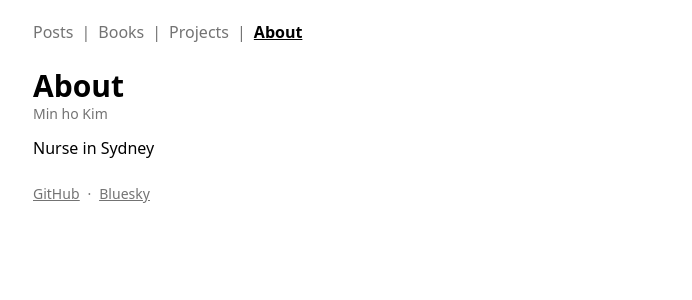
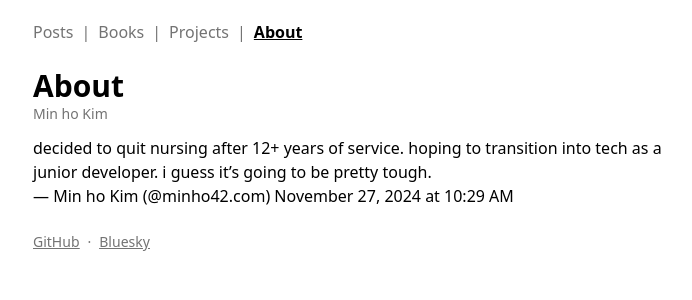
Before and after one commit to minho42/blog, a Next.js app: page /about in a window 1280 px wide. Shown: the top 300 px of the page, without its empty margins (287-979 px from the left). Built offline with nearby package versions, Linux system fonts and the light colour scheme.

Commit message:
embedded bluesky pinned post to about

```diff
--- a/app/about/page.tsx
+++ b/app/about/page.tsx
@@ -8,7 +8,27 @@ export default function Page() {
 
       <article className="space-y-1 px-4 py-2">
         <ul>
-          <li>Nurse in Sydney</li>
+          <li>
+            <blockquote
+              className="bluesky-embed"
+              data-bluesky-uri="at://did:plc:63uu3mbgijk7a6lq7n7b347x/app.bsky.feed.post/3lbv6w575u22i"
+              data-bluesky-cid="bafyreiduyjxpmrl3djdoxsqbjbhsmpjf6eckxpdehhuow7xu2kajhmvhgi"
+            >
+              <p lang="en">
+                decided to quit nursing after 12+ years of service. hoping to transition into tech as a junior
+                developer. i guess it’s going to be pretty tough.
+              </p>
+              &mdash; Min ho Kim (
+              <a href="https://bsky.app/profile/did:plc:63uu3mbgijk7a6lq7n7b347x?ref_src=embed">
+                @minho42.com
+              </a>
+              ){" "}
+              <a href="https://bsky.app/profile/did:plc:63uu3mbgijk7a6lq7n7b347x/post/3lbv6w575u22i?ref_src=embed">
+                November 27, 2024 at 10:29 AM
+              </a>
+            </blockquote>
+            <script async src="https://embed.bsky.app/static/embed.js" charSet="utf-8"></script>
+          </li>
 
           <ul className="flex text-sm text-neutral-500 gap-2 mt-6">
             <li className="underline">
```
